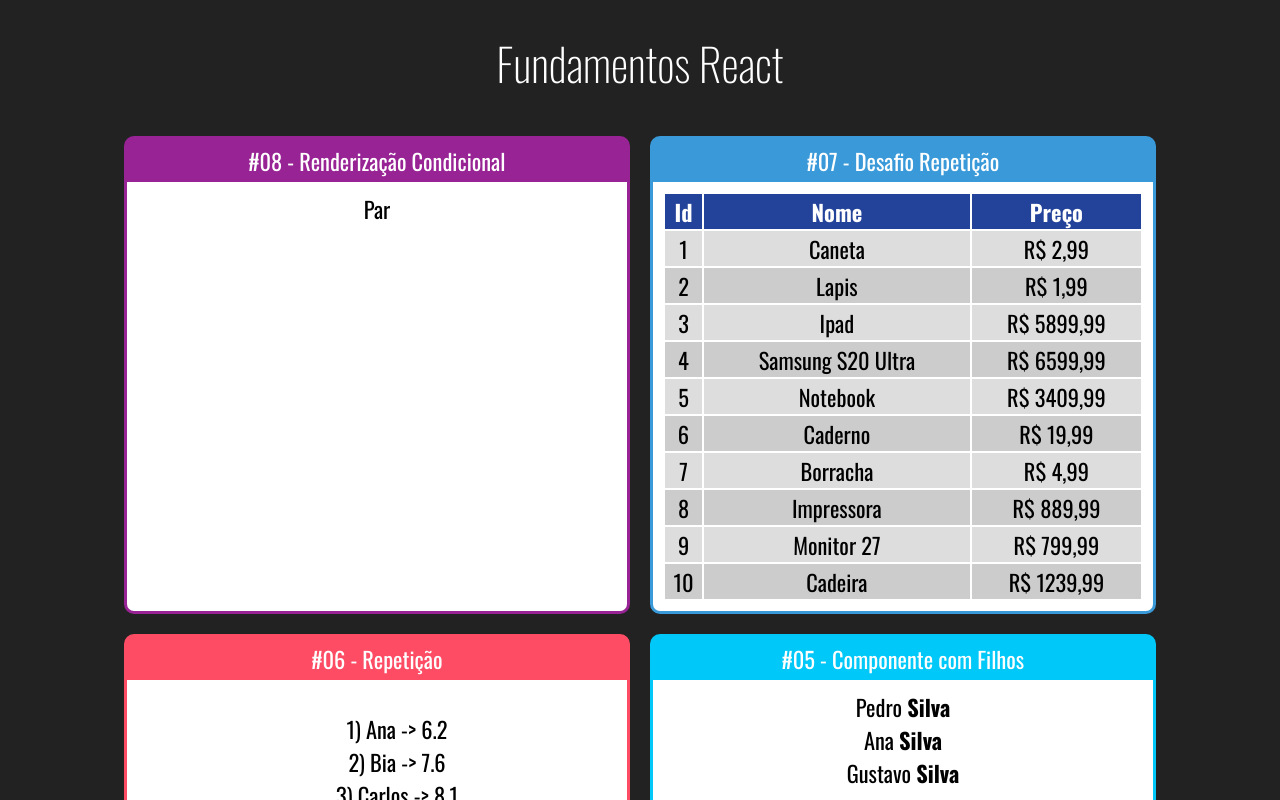
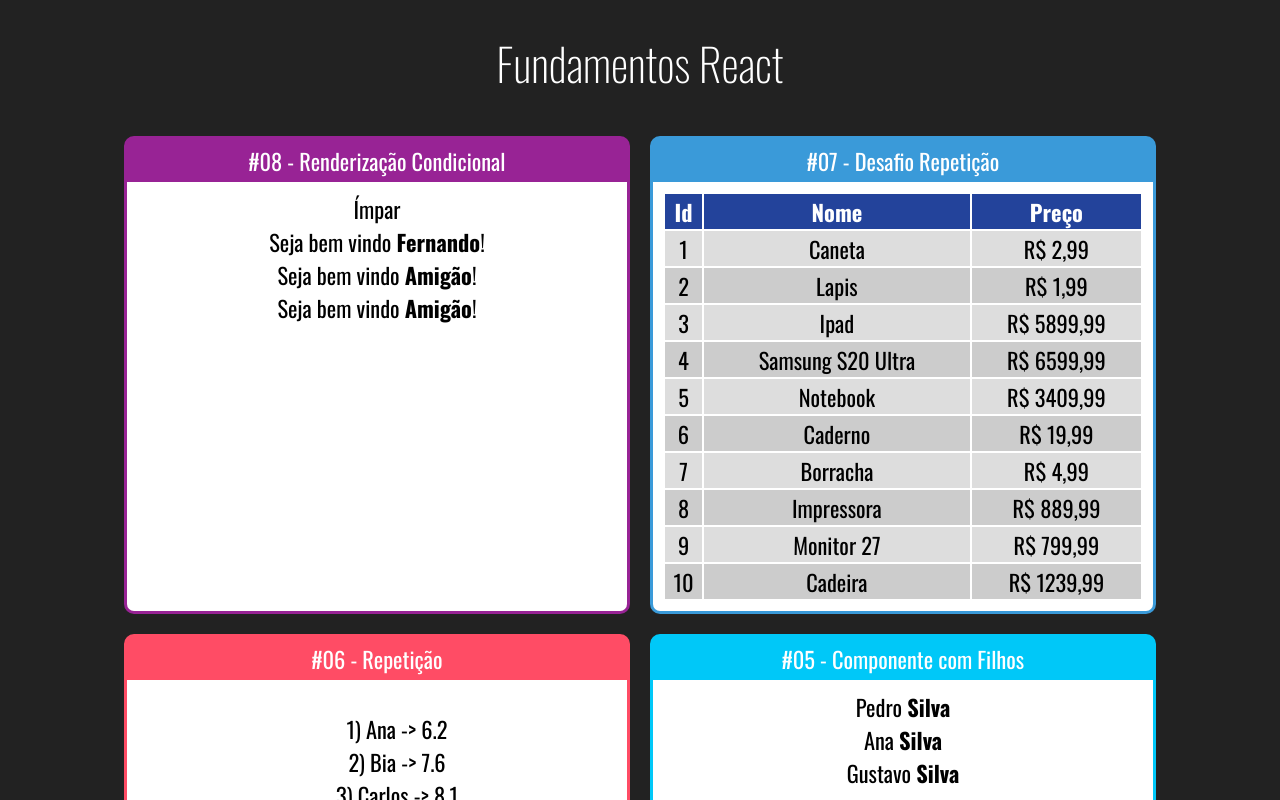
Before and after one commit to israelbulcaotavares/fundamentos-react, a React (Create React App) app: page / in a window 1280 px wide. Shown: the top 800 px of the page. Built offline with nearby package versions, Linux system fonts and the light colour scheme.

Commit message:
Renderização Condicional #02

```diff
--- a/src/App.jsx
+++ b/src/App.jsx
@@ -12,6 +12,7 @@ import Familia from "./components/basicos/Familia";
 import FamiliaMembro from "./components/basicos/FamiliaMembro";
 import TabelaProdutos from "./components/repeticao/TabelaProdutos";
 import ParOuImpar from "./components/condicional/ParOuImpar";
+import UsuarioInfo from "./components/condicional/UsuarioInfo";
 
 export default () => {
   return (
@@ -20,7 +21,10 @@ export default () => {
 
       <div className="Cards">
         <Card titulo="#08 - Renderização Condicional" color="#982395">
-          <ParOuImpar numero={20} />
+          <ParOuImpar numero={21} />
+          <UsuarioInfo usuario={{ nome: 'Fernando' }} />
+          <UsuarioInfo usuario={{ }} />
+          <UsuarioInfo />
         </Card>
         <Card titulo="#07 - Desafio Repetição" color="#3A9AD9">
           <TabelaProdutos/>
--- /dev/null
+++ b/src/components/condicional/If.js
@@ -0,0 +1,7 @@
+export default props => {
+    if(props.test) {
+        return props.children
+    }else{
+        return false
+    }
+}
--- /dev/null
+++ b/src/components/condicional/UsuarioInfo.jsx
@@ -0,0 +1,24 @@
+import React from "react";
+import If from "./If";
+
+export default props => {
+    const usuario = props.usuario || {}
+    return(
+        <div>
+            <If test={usuario && usuario.nome}>
+                   Seja bem vindo <strong>{  usuario.nome }</strong>!
+            </If>
+            <If test={!usuario || !usuario.nome}>
+                   Seja bem vindo <strong>Amigão</strong>!
+            </If>
+
+            {/* <If test={usuario && usuario.nome}>
+                   Seja bem vindo <strong>{  usuario.nome }</strong>!
+                   <Else>
+                       Seja bem vindo <strong>Amigão</strong>!
+                   </Else>
+            </If> */}
+
+        </div>
+    )
+}
```
Also changed, not shown: src/components/condicional/ParOuImpar.jsx (+4 -12 lines).
